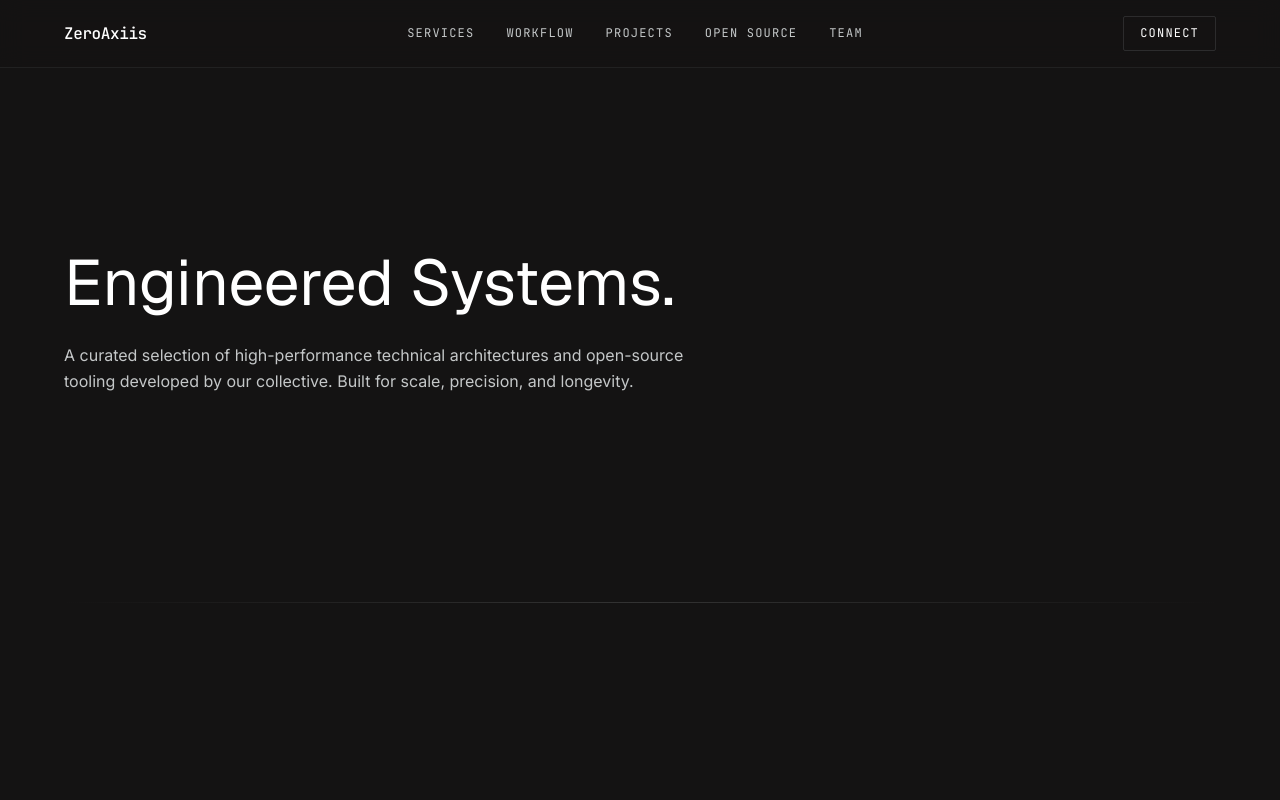
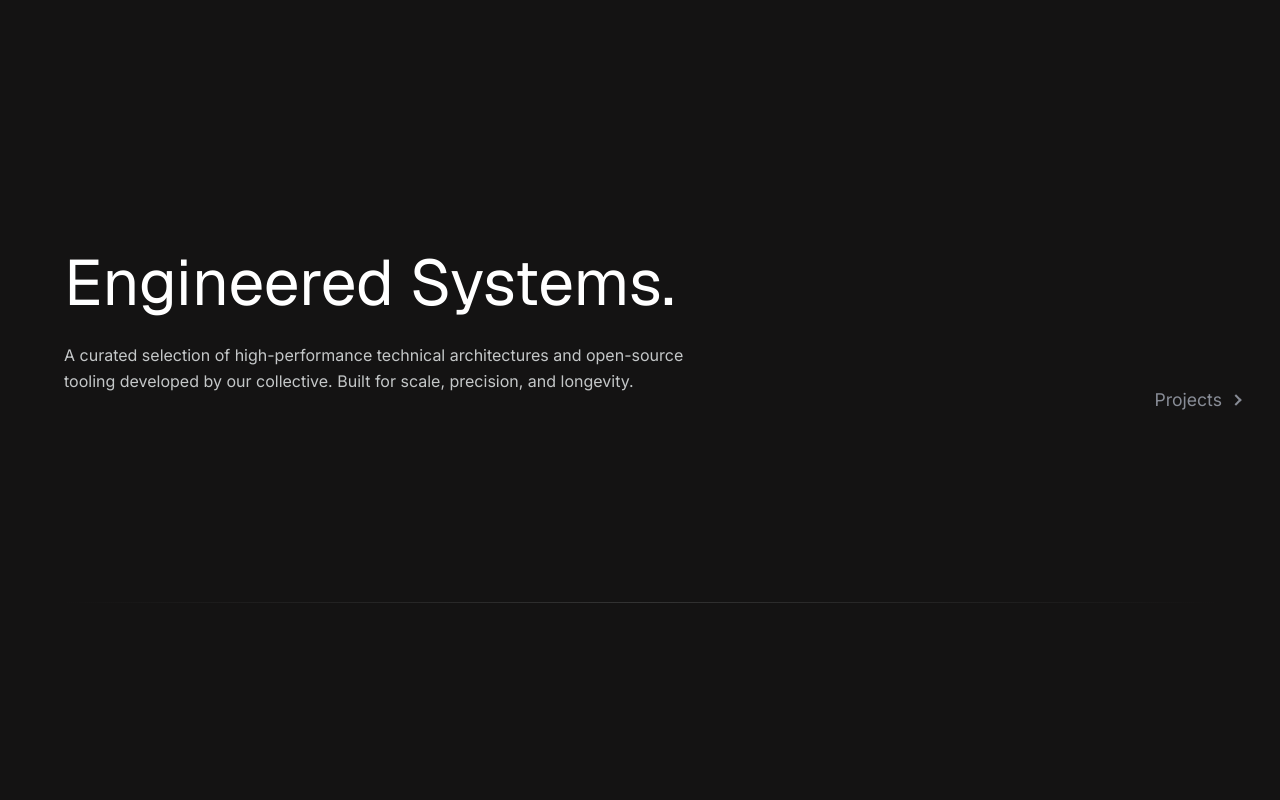
Before and after one commit to zeroaxiis/zeroaxiis, a Next.js app: page /projects in a window 1280 px wide. Shown: the top 800 px of the page. Built offline with nearby package versions, Linux system fonts and the light colour scheme.

Commit message:
Added Dial nav bar

```diff
--- a/components/layout/header.tsx
+++ b/components/layout/header.tsx
@@ -1,33 +1,9 @@
-import Link from "next/link";
-import { siteConfig } from "@/lib/site";
+import { RadialNav } from "@/components/layout/radial-nav";
 
 export function Header() {
   return (
-    <nav className="fixed top-0 left-0 right-0 z-50 glass-effect bg-surface/80 border-b border-outline-variant/30">
-      <div className="max-w-container-max mx-auto px-gutter py-4 flex justify-between items-center">
-        <Link
-          href="/"
-          className="font-label-mono text-body-md font-medium tracking-tight text-primary"
-        >
-          {siteConfig.name}
-        </Link>
-
-        <div className="hidden md:flex items-center gap-8">
-          {siteConfig.nav.map((item) => (
-            <Link
-              key={item.href}
-              href={item.href}
-              className="font-label-mono text-label-mono uppercase tracking-widest text-on-surface-variant hover:text-primary transition-colors duration-200"
-            >
-              {item.label}
-            </Link>
-          ))}
-        </div>
-
-        <button className="font-label-mono text-label-mono uppercase tracking-widest border border-outline-variant/50 hover:border-primary text-primary px-4 py-2 rounded transition-all duration-300">
-          Connect
-        </button>
-      </div>
-    </nav>
+    <>
+      <RadialNav />
+    </>
   );
 }
--- /dev/null
+++ b/components/layout/radial-nav.module.css
@@ -0,0 +1,117 @@
+.navHitbox {
+  position: fixed;
+  right: 0;
+  top: 50%;
+  transform: translateY(-50%);
+  width: 180px;
+  height: 600px;
+  display: flex;
+  align-items: center;
+  justify-content: flex-end;
+  z-index: 100;
+  --surface-color: rgba(255, 255, 255, 0.05);
+  --surface-border: rgba(255, 255, 255, 0.1);
+  --text-main: #ffffff;
+  --text-muted: #888c96;
+  --accent: #ffffff;
+  --bg-color: #0f1115;
+  --transition-spring: cubic-bezier(0.25, 1, 0.5, 1);
+}
+
+/* Premium dark gradient overlay that fades in on hover */
+.navHitbox::before {
+  content: '';
+  position: absolute;
+  top: 50%;
+  right: 0;
+  width: 450px; /* Wide enough to cover the radial dial */
+  height: 150vh; /* Taller than the screen for a smooth radial fade */
+  transform: translateY(-50%);
+  background: radial-gradient(ellipse at right center, rgba(0,0,0,0.85) 0%, rgba(0,0,0,0) 70%);
+  opacity: 0;
+  transition: opacity 0.5s ease;
+  z-index: -1;
+  pointer-events: none;
+}
+
+.navHitbox:hover::before {
+  opacity: 1;
+}
+
+.navTriggerText {
+  position: absolute;
+  right: 40px;
+  font-size: 1.1rem;
+  color: var(--text-muted);
+  transition: opacity 0.4s ease, transform 0.4s ease;
+  pointer-events: none;
+  display: flex;
+  align-items: center;
+  gap: 10px;
+}
+
+.navTriggerText::after {
+  content: '';
+  display: block;
+  width: 8px;
+  height: 8px;
+  border-top: 2px solid var(--text-muted);
+  border-right: 2px solid var(--text-muted);
+  transform: rotate(45deg);
+}
+
+.navDial {
+  position: absolute;
+  right: -250px;
+  top: 50%;
+  transform: translateY(-50%);
+  width: 500px;
+  height: 500px;
+  opacity: 0;
+  visibility: hidden;
+  transition: opacity 0.4s ease, visibility 0.4s ease;
+}
+
+.navHitbox:hover .navDial {
+  opacity: 1;
+  visibility: visible;
+}
+
+.navHitbox:hover .navTriggerText {
+  opacity: 0;
+  transform: translateX(20px);
+}
+
+.navItem {
+  position: absolute;
+  left: 50%;
+  top: 50%;
+  padding: 14px 32px;
+  border-radius: 30px;
+  background: var(--surface-color);
+  border: 1px solid var(--surface-border);
+  backdrop-filter: blur(12px);
+  -webkit-backdrop-filter: blur(12px);
+  color: var(--text-muted);
+  cursor: pointer;
+  user-select: none;
+  font-size: 1.05rem;
+  font-weight: 500;
+  box-shadow: 0 4px 20px rgba(0,0,0,0.2);
+  transition: transform 0.5s var(--transition-spring),
+              opacity 0.5s var(--transition-spring),
+              background 0.3s, color 0.3s, border-color 0.3s;
+  text-decoration: none;
+}
+
+.navItem:hover {
+  background: rgba(255, 255, 255, 0.1);
+  border-color: rgba(255, 255, 255, 0.3);
+  color: var(--text-main);
+}
+
+.activeStyle {
+  background: var(--accent) !important;
+  color: var(--bg-color) !important;
+  box-shadow: 0 0 20px rgba(255, 255, 255, 0.3) !important;
+}
--- /dev/null
+++ b/components/layout/radial-nav.tsx
@@ -0,0 +1,168 @@
+"use client";
+
+import React, { useState, useEffect, useRef, useMemo } from "react";
+import { usePathname, useRouter } from "next/navigation";
+import { siteConfig } from "@/lib/site";
+import styles from "./radial-nav.module.css";
+
+export function RadialNav() {
+  const items = siteConfig.nav;
+  const pathname = usePathname();
+  const router = useRouter();
+
+  // Derive active index from pathname (no setState in effect)
+  const pathnameIndex = useMemo(() => {
+    let index = items.findIndex((item) => item.href === pathname);
+    if (index === -1) {
+      index = items.findIndex(
+        (item) =>
+          pathname.startsWith(item.href) &&
+          item.href !== "/" &&
+          !item.href.startsWith("#")
+      );
+    }
+    return index !== -1 ? index : 0;
+  }, [pathname, items]);
+
+  const [activeIndex, setActiveIndex] = useState(pathnameIndex);
+  const [currentIndex, setCurrentIndex] = useState(pathnameIndex);
+  const isScrollingRef = useRef(false);
+  const prevPathnameIndexRef = useRef(pathnameIndex);
+
+  const radius = 250;
+  const angleSpacing = 0.35;
+
+  // Sync when pathnameIndex changes (after navigation completes)
+  if (prevPathnameIndexRef.current !== pathnameIndex) {
+    prevPathnameIndexRef.current = pathnameIndex;
+    setActiveIndex(pathnameIndex);
+    setCurrentIndex(pathnameIndex);
+  }
+
+  // Fade back in when pathname changes
+  useEffect(() => {
+    const main = document.querySelector("main");
+    if (main) {
+      main.style.transition = "opacity 0.4s ease";
+      main.style.opacity = "1";
+    }
+  }, [pathname]);
+
+  useEffect(() => {
+    const handleWheel = (e: WheelEvent) => {
+      e.preventDefault();
+
+      if (isScrollingRef.current) return;
+
+      if (e.deltaY < 0 && currentIndex < items.length - 1) {
+        setCurrentIndex((prev) => prev + 1);
+        triggerScrollLock();
+      } else if (e.deltaY > 0 && currentIndex > 0) {
+        setCurrentIndex((prev) => prev - 1);
+        triggerScrollLock();
+      }
+    };
+
+    const triggerScrollLock = () => {
+      isScrollingRef.current = true;
+      setTimeout(() => {
+        isScrollingRef.current = false;
+      }, 350);
+    };
+
+    const container = document.getElementById("nav-container");
+    if (container) {
+      container.addEventListener("wheel", handleWheel, { passive: false });
+    }
+
+    return () => {
+      if (container) {
+        container.removeEventListener("wheel", handleWheel);
+      }
+    };
+  }, [currentIndex, items.length]);
+
+  const navigateWithFade = (href: string, newIndex: number) => {
+    setActiveIndex(newIndex);
+
+    const isHash = href.startsWith('#');
+
+    if (isHash) {
+      router.push(href);
+      return;
+    }
+
+    // Fade out main content
+    const main = document.querySelector('main');
+    if (main) {
+      main.style.transition = 'opacity 0.4s ease';
+      main.style.opacity = '0';
+
+      setTimeout(() => {
+        router.push(href);
+      }, 400);
+    } else {
+      router.push(href);
+    }
+  };
+
+  const handleMouseLeave = () => {
+    if (currentIndex !== activeIndex) {
+      const targetHref = items[currentIndex].href;
+      navigateWithFade(targetHref, currentIndex);
+    } else {
+      setCurrentIndex(activeIndex);
+    }
+  };
+
+  const handleClick = (e: React.MouseEvent, index: number, href: string) => {
+    e.preventDefault();
+    if (index !== activeIndex) {
+      navigateWithFade(href, index);
+    }
+  };
+
+  return (
+    <div
+      className={styles.navHitbox}
+      id="nav-container"
+      onMouseLeave={handleMouseLeave}
+    >
+      <div className={styles.navTriggerText} id="trigger-text">
+        {items[activeIndex]?.label || "Menu"}
+      </div>
+
+      <div className={styles.navDial} id="dial">
+        {items.map((item, index) => {
+          const offset = index - currentIndex;
+          const angle = Math.PI + offset * angleSpacing;
+          const x = Math.cos(angle) * radius;
+          const y = Math.sin(angle) * radius;
+
+          const isCenter = offset === 0;
+          const isVisible = Math.abs(offset) <= 1;
+
+          const scale = isCenter ? 1.1 : 0.9;
+
+          return (
+            <a
+              key={item.href}
+              href={item.href}
+              className={`${styles.navItem} ${
+                isCenter ? styles.activeStyle : ""
+              }`}
+              onClick={(e) => handleClick(e, index, item.href)}
+              style={{
+                transform: `translate(calc(-50% + ${x}px), calc(-50% + ${y}px)) scale(${scale})`,
+                opacity: isVisible ? (isCenter ? 1 : 0.5) : 0,
+                pointerEvents: isVisible ? "auto" : "none",
+              }}
+            >
+              {item.label}
+            </a>
+          );
+        })}
+      </div>
+    </div>
+  );
+}
--- a/lib/site.ts
+++ b/lib/site.ts
@@ -20,6 +20,7 @@ export const siteConfig = {
     facebook: "https://facebook.com/zeroaxiis",
   },
   nav: [
+    { label: "Home", href: "/" },
     { label: "Services", href: "#services" },
     { label: "Workflow", href: "#workflow" },
     { label: "Projects", href: "/projects" },
```
